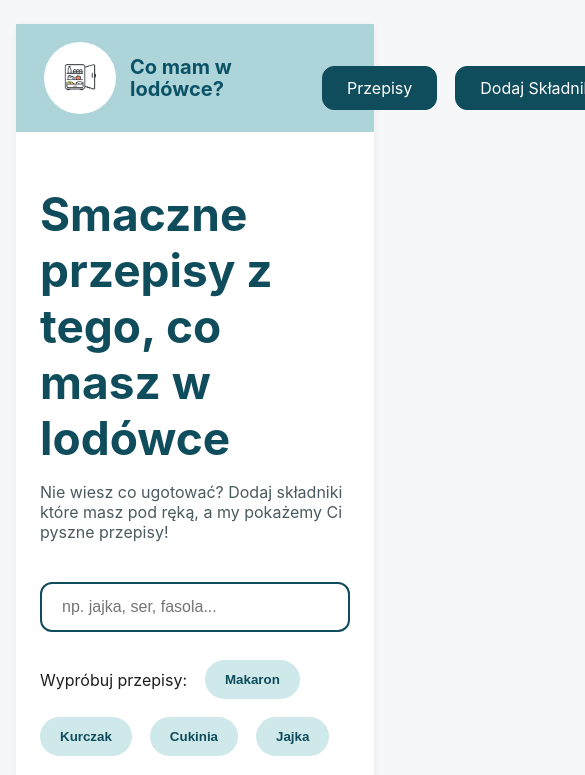
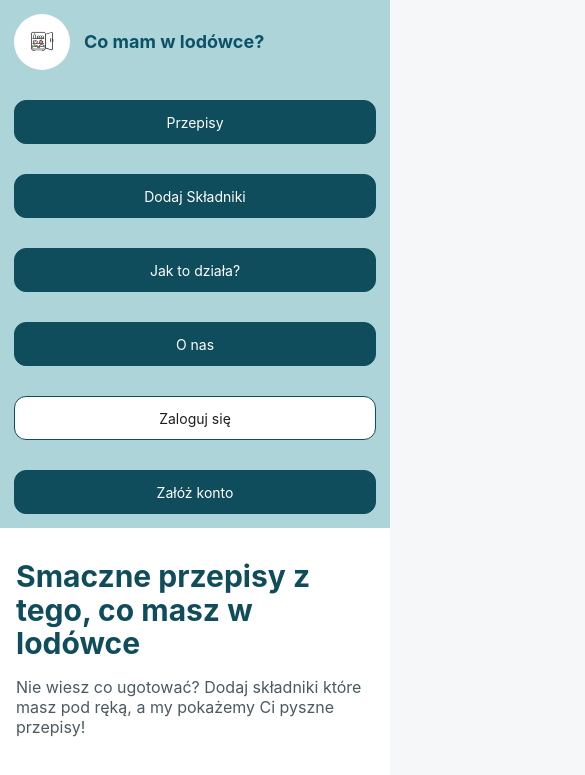
Before and after one commit to lukaskierzek/co-mam-w-lodowce, a React (Vite) app: page / in a window 390 px wide. Shown: the top 775 px of the page, 585 px wide, since content can reach past the window. Built offline with nearby package versions, Linux system fonts and the light colour scheme; no server answers.

Commit message:
add chagnes

```diff
--- a/src/index.css
+++ b/src/index.css
@@ -27,7 +27,7 @@ a {
 }
 
 .page-shell {
-  width: min(1200px, calc(100% - 32px));
+  width: min(1400px, calc(100% - 32px));
   margin: 24px auto;
   background: var(--surface);
   border-radius: 8px;
@@ -43,6 +43,8 @@ display:flex;
 
 align-items:center;
 
+flex-wrap:wrap;
+
 gap:18px;
 }
 
@@ -53,9 +55,9 @@ align-items:center;
 
 gap:14px;
 
-min-width:260px;
+min-width:210px;
 
-flex-shrink:0;
+flex:0 1 210px;
 }
 
 .topbar .btn{
@@ -95,6 +97,10 @@ flex-shrink:0;
 
 margin-left:auto;
 
+min-width:180px;
+
+flex:0 1 260px;
+
 }
 
 .btn.primary {
@@ -107,7 +113,7 @@ margin-left:auto;
 }
 
 .search {
-    width: 220px;
+    width: 100%;
 
     height: 44px;
 
@@ -119,7 +125,7 @@ margin-left:auto;
 
     margin-left: auto;
 
-    flex-shrink: 0;
+    max-width: 100%;
 }
 
 .top-icons {
@@ -134,6 +140,8 @@ margin-left:auto;
     font-size: 30px;
 
     height: 44px;
+
+    flex-shrink: 0;
 }
 
 .top-icons span {
@@ -181,6 +189,76 @@ margin-left:auto;
   grid-template-columns: 1fr 1fr;
   gap: 20px;
   align-items: center;
+}
+
+.home-main {
+  padding: 0 24px 30px;
+}
+
+.home-hero {
+  margin-top: 16px;
+}
+
+.home-title {
+  color: var(--primary-dark);
+  font-size: 46px;
+  line-height: 1.12;
+  margin: 0 0 8px;
+}
+
+.home-copy {
+  color: var(--text-muted);
+}
+
+.quick-searches {
+  display: flex;
+  align-items: center;
+  flex-wrap: wrap;
+  gap: 18px;
+  margin-top: 28px;
+}
+
+.how-section {
+  margin-top: 26px;
+  padding: 0;
+}
+
+.how-section img {
+  width: 100%;
+  max-width: 1200px;
+  display: block;
+  margin: 0 auto;
+}
+
+.featured-section {
+  margin-top: 26px;
+}
+
+.welcome-title {
+  color: var(--primary-dark);
+  font-size: 50px;
+  line-height: 1.12;
+  margin: 0;
+}
+
+.welcome-copy {
+  color: var(--text-muted);
+  margin-top: 12px;
+}
+
+.section-heading {
+  color: var(--primary-dark);
+  margin-top: 26px;
+}
+
+.category-card-content {
+  text-align: center;
+  color: var(--primary-dark);
+  font-weight: 600;
+}
+
+.cards.suggestion-cards {
+  grid-template-columns: repeat(2, minmax(0, 1fr));
 }
 
 .hero-box {
@@ -460,8 +538,14 @@ gap:20px;
 
 .ingredient-form {
   display: flex;
+  align-items: stretch;
+  flex-wrap: wrap;
   gap: 8px;
   margin-bottom: 12px;
+}
+
+.ingredient-form .auth-input {
+  flex: 1 1 220px;
 }
 
 .inline-x {
@@ -482,6 +566,20 @@ gap:20px;
 }
 
 @media (max-width: 960px) {
+  .topbar {
+    align-items: stretch;
+  }
+  .topbar form {
+    width: 100%;
+    margin-left: 0;
+    order: 20;
+  }
+  .search {
+    width: 100%;
+  }
+  .top-icons {
+    margin-left: 0;
+  }
   .main-grid {
     grid-template-columns: 1fr;
   }
@@ -498,6 +596,10 @@ gap:20px;
     grid-template-columns: repeat(2, minmax(0, 1fr));
   }
   .section-title {
+    font-size: 36px;
+  }
+  .home-title,
+  .welcome-title {
     font-size: 36px;
   }
   .brand {
@@ -1014,3 +1116,183 @@ height:100%;
   font-weight: 600;
   text-decoration: none;
 }
+
+@media (max-width: 640px) {
+  .page-shell {
+    width: 100%;
+    min-height: 100vh;
+    margin: 0;
+    border-radius: 0;
+  }
+
+  .topbar {
+    padding: 14px;
+    gap: 10px;
+  }
+
+  .brand {
+    flex-basis: 100%;
+    min-width: 0;
+  }
+
+  .brand-logo {
+    width: 56px;
+    height: 56px;
+  }
+
+  .brand span {
+    max-width: none;
+    font-size: 18px;
+  }
+
+  .topbar .btn {
+    flex: 1 1 calc(50% - 10px);
+    min-width: 0;
+    padding: 0 12px;
+    font-size: 14px;
+  }
+
+  .top-icons {
+    width: 100%;
+    justify-content: center;
+  }
+
+  .home-main,
+  .main-grid,
+  .main-grid.guest,
+  .data-page,
+  .info-page {
+    padding: 16px;
+  }
+
+  .home-title,
+  .welcome-title,
+  .info-page h1 {
+    font-size: 30px;
+  }
+
+  .section-title {
+    font-size: 28px;
+  }
+
+  .recipe-details-image {
+    height: 240px;
+    border-radius: 16px;
+  }
+
+  .category-grid,
+  .cards.suggestion-cards {
+    grid-template-columns: 1fr;
+  }
+
+  .ingredient-form .btn,
+  .ingredient-form .auth-input {
+    width: 100%;
+  }
+
+  .recipe-info {
+    align-items: flex-start;
+    flex-direction: column;
+    gap: 10px;
+  }
+
+  .empty-state {
+    padding: 28px 16px;
+  }
+
+  .empty-state h2 {
+    font-size: 28px;
+  }
+}
+
+@media (max-width: 420px) {
+  .topbar .btn {
+    flex-basis: 100%;
+  }
+
+  .btn-secondary {
+    width: 100%;
+  }
+
+  .auth-card {
+    padding: 20px;
+  }
+}
+
+@media (max-width: 960px) {
+  .topbar {
+    align-items: stretch;
+  }
+
+  .topbar form {
+    width: 100%;
+    margin-left: 0;
+    order: 20;
+  }
+
+  .search {
+    width: 100%;
+  }
+
+  .top-icons {
+    margin-left: 0;
+  }
+
+  .main-grid,
+  .main-grid.guest {
+    grid-template-columns: 1fr;
+  }
+
+  .hero {
+    grid-template-columns: 1fr;
+  }
+
+  .cards {
+    grid-template-columns: 1fr;
+  }
+
+  .cards.suggestion-cards {
+    grid-template-columns: repeat(2, minmax(0, 1fr));
+  }
+
+  .category-grid {
+    grid-template-columns: repeat(2, minmax(0, 1fr));
+  }
+
+  .section-title,
+  .home-title,
+  .welcome-title {
+    font-size: 36px;
+  }
+}
+
+@media (min-width: 961px) {
+  .topbar {
+    flex-wrap: nowrap;
+  }
+
+  .topbar .btn {
+    min-width: 0;
+  }
+
+  .topbar form {
+    margin-left: auto;
+  }
+
+  .top-icons {
+    margin-left: 0;
+  }
+}
+
+@media (max-width: 640px) {
+  .category-grid,
+  .cards.suggestion-cards {
+    grid-template-columns: 1fr;
+  }
+
+  .home-title,
+  .welcome-title,
+  .info-page h1 {
+    font-size: 30px;
+  }
+}
--- a/src/pages/HomePage.jsx
+++ b/src/pages/HomePage.jsx
@@ -47,44 +47,22 @@ function HomePage() {
 
       <TopNav />
 
-      <main
-        style={{
-          padding:
-            '0 24px 30px'
-        }}
-      >
+      <main className="home-main">
 
         <section
-          className="hero"
-          style={{
-            marginTop: 16
-          }}
+          className="hero home-hero"
         >
 
           <div>
 
-            <h1
-              style={{
-                color:
-                  'var(--primary-dark)',
-
-                fontSize: 46,
-
-                marginBottom: 8
-              }}
-            >
+            <h1 className="home-title">
 
               Smaczne przepisy z tego,
               co masz w lodówce
 
             </h1>
 
-            <p
-              style={{
-                color:
-                  'var(--text-muted)'
-              }}
-            >
+            <p className="home-copy">
 
               Nie wiesz co ugotować?
 
@@ -122,19 +100,7 @@ function HomePage() {
 
             </form>
 
-            <div
-              style={{
-                display: 'flex',
-
-                gap: 18,
-
-                marginTop: 28,
-
-                flexWrap: 'wrap',
-
-                alignItems: 'center'
-              }}
-            >
+            <div className="quick-searches">
 
               <span>
 
@@ -197,12 +163,7 @@ function HomePage() {
 
         </section>
 
-        <section
-          style={{
-            marginTop: 26,
-            padding: 0
-          }}
-        >
+        <section className="how-section">
 
           <img
 
@@ -210,28 +171,11 @@ function HomePage() {
 
             alt="Jak działa"
 
-            style={{
-              width: '100%',
-
-              maxWidth:
-                '1200px',
-
-              display:
-                'block',
-
-              margin:
-                '0 auto'
-            }}
-
           />
 
         </section>
 
-        <section
-          style={{
-            marginTop: 26
-          }}
-        >
+        <section className="featured-section">
 
           <h2
             className="section-title"
--- a/src/pages/WelcomePage.jsx
+++ b/src/pages/WelcomePage.jsx
@@ -18,8 +18,8 @@ function WelcomePage() {
     <AuthedLayout>
           <section className="hero">
             <div>
-              <h1 style={{ fontSize: 50, margin: 0 }}>Cześć, User1!</h1>
-              <p style={{ color: 'var(--text-muted)', marginTop: 12 }}>
+              <h1 className="welcome-title">Cześć, User1!</h1>
+              <p className="welcome-copy">
                 zobacz co możesz ugotować z tego co masz w lodówce
               </p>
             </div>
@@ -27,7 +27,7 @@ function WelcomePage() {
               <img src={heroImg} alt="Lodówka ze składnikami" className="hero-image" />
             </div>
           </section>
-          <h2 style={{ color: 'var(--primary-dark)', marginTop: 26 }}>Kategorie:</h2>
+          <h2 className="section-heading">Kategorie:</h2>
           <div className="category-grid">
 
   {[
@@ -53,12 +53,7 @@ function WelcomePage() {
     >
 
       <div
-        className="card-body"
-        style={{
-          textAlign: 'center',
-          color: 'var(--primary-dark)',
-          fontWeight: 600
-        }}
+        className="card-body category-card-content"
       >
 
         <img
@@ -77,7 +72,7 @@ function WelcomePage() {
 
 </div>
           <h2 className="section-title">Propozycje na dzisiaj:</h2>
-          <div className="cards" style={{ gridTemplateColumns: 'repeat(2, minmax(0, 1fr))' }}>
+          <div className="cards suggestion-cards">
             {recipeSuggestions.map((recipe) => (
               <Link to={`/przepis/${recipe.id}`} className="nav-link" key={recipe.id}>
                 <RecipeCard
```
